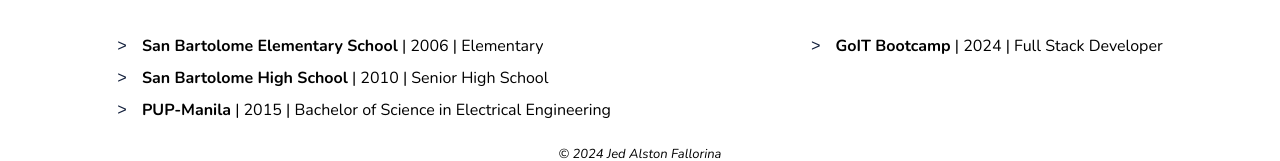
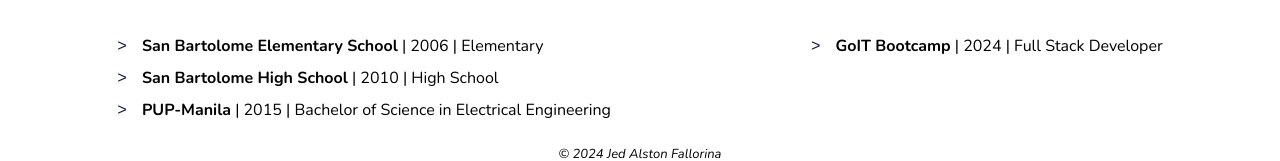
Before and after one commit to StealthM0de/JedFallorina-Portfolio, a React (Vite) app: page /about in a window 1280 px wide. Shown: the part 706-867 px from the top of the page. Built offline with nearby package versions, Linux system fonts and the light colour scheme.

Commit message:
Update about.js

```diff
--- a/src/data/about.js
+++ b/src/data/about.js
@@ -51,7 +51,7 @@ export const aboutList3 = [
     id: 2,
     school: 'San Bartolome High School',
     year: '2010',
-    course: 'Senior High School',
+    course: 'High School',
   },
   {
     id: 3,
```
